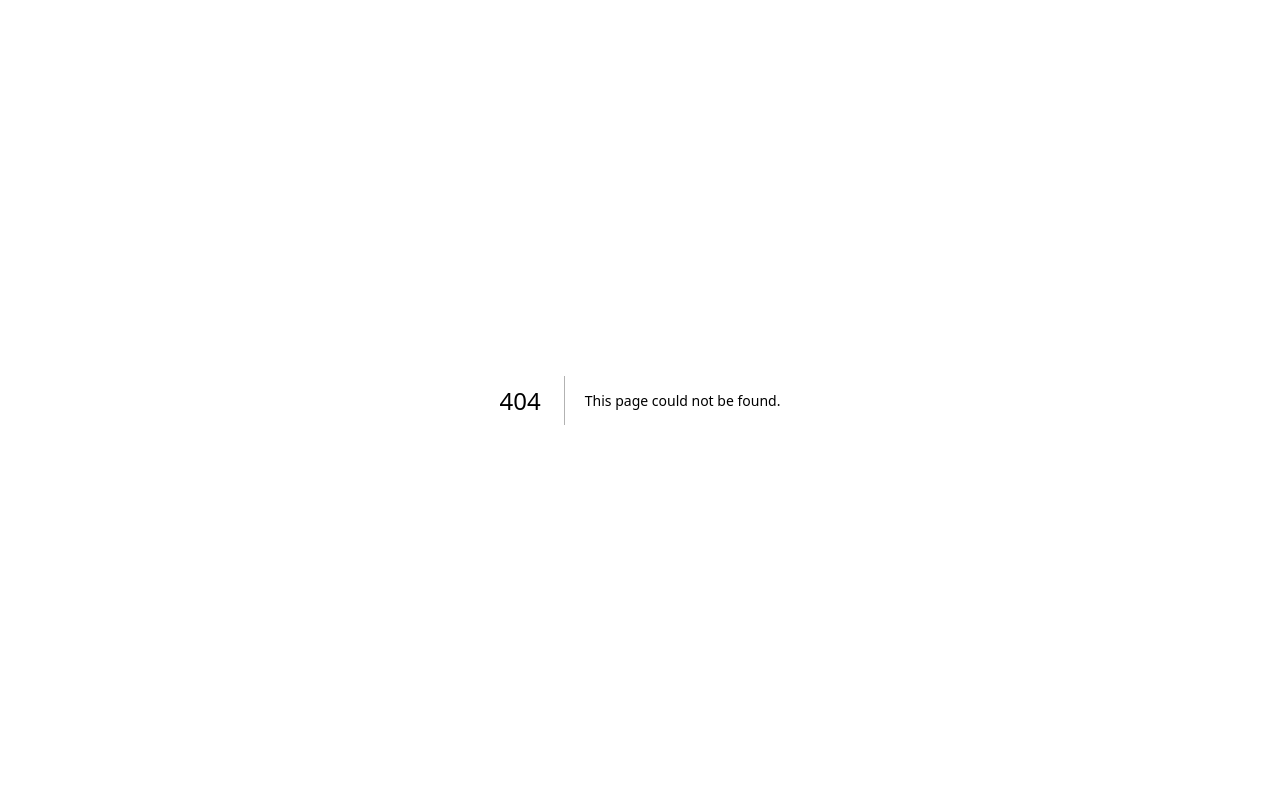
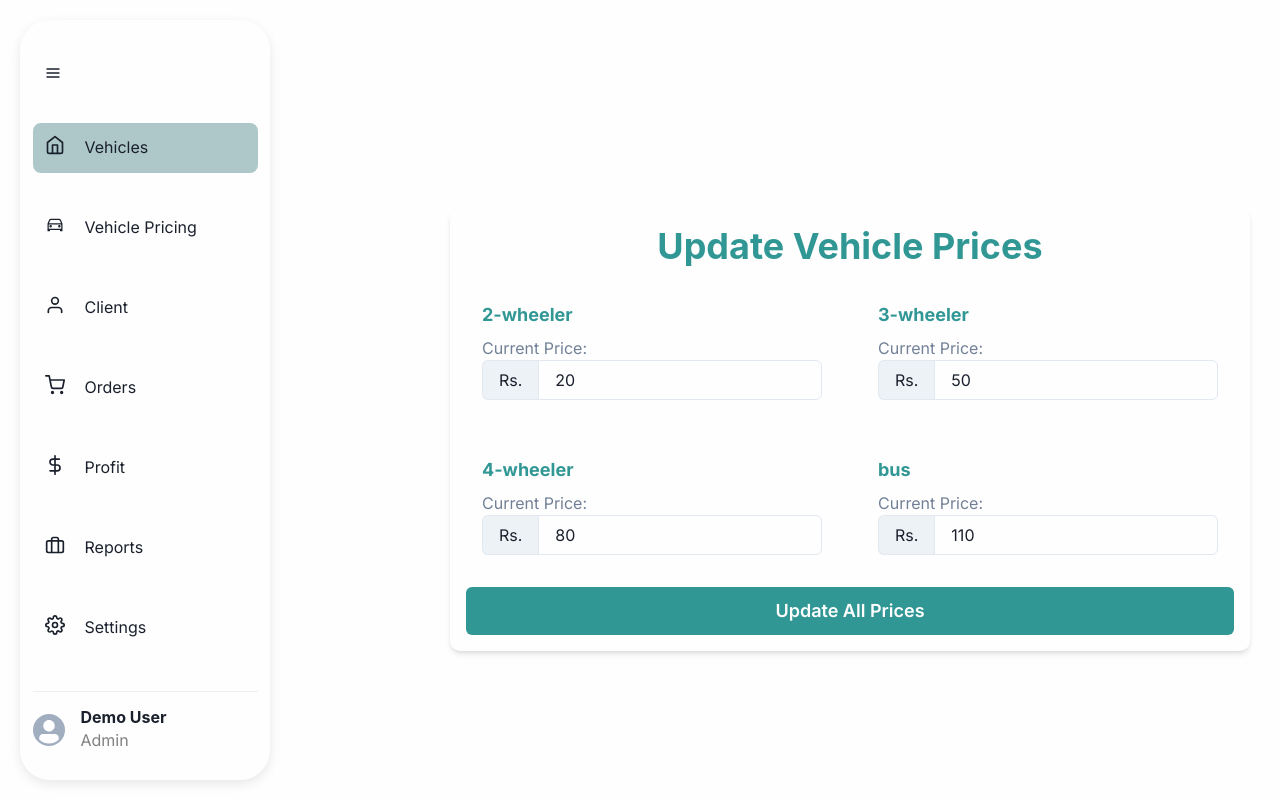
Before and after one commit to Akib-Vijapura/parcking-system, a Next.js app: page /admin/vehiclepricing in a window 1280 px wide. Before the commit this address had no page. Built offline with nearby package versions, Linux system fonts and the light colour scheme.

Commit message:
Create UI for update vehicle prices

```diff
--- /dev/null
+++ b/app/admin/vehiclepricing/page.js
@@ -0,0 +1,106 @@
+"use client";
+
+import React, { useState } from "react";
+import {
+  Box,
+  Grid,
+  Text,
+  Input,
+  Button,
+  Card,
+  Heading,
+  Flex,
+  InputGroup,
+  InputLeftAddon,
+} from "@chakra-ui/react";
+import Sidebar from "@/app/components/Sidebar";
+
+const VehiclePriceUpdate = () => {
+  const vehicleTypes = ["2-wheeler", "3-wheeler", "4-wheeler", "bus"];
+  const defaultPrices = {
+    "2-wheeler": 20,
+    "3-wheeler": 50,
+    "4-wheeler": 80,
+    bus: 110,
+  };
+  const [prices, setPrices] = useState(defaultPrices);
+  const [selectedTab, setSelectedTab] = useState();
+
+  const tabChangeHandlerCallback = (currTab) => {
+    console.log("Selected tab is =", currTab);
+    setSelectedTab(currTab);
+  };
+
+  const handlePriceChange = (vehicleType, newValue) => {
+    setPrices((prevPrices) => ({
+      ...prevPrices,
+      [vehicleType]: newValue,
+    }));
+  };
+
+  const handleUpdateAllPrices = () => {
+    // Update all prices in backend based on prices object
+    console.log("Updating all prices:", prices);
+  };
+
+  return (
+    <>
+      <Flex
+        direction="row"
+        w="full"
+        h="screen"
+        // justifyContent="center"
+        alignItems="center"
+      >
+        <Sidebar tabChangeHandler={tabChangeHandlerCallback} />
+        <Box
+          className="outer-box"
+          ml={"200px"}
+          mt={"80px"}
+          p={4}
+          rounded={"10px"}
+          shadow="md"
+          bg="white"
+          w="80%"
+          maxW="800px"
+        >
+          <Heading textAlign={"center"} mb={4} color="teal.500">
+            Update Vehicle Prices
+          </Heading>
+          <Grid templateColumns={["repeat(1, 1fr)", "repeat(2, 1fr)"]} gap={6}>
+            {vehicleTypes.map((type) => (
+              <Card key={type} p={4} rounded shadow>
+                <Text fontSize="lg" fontWeight="bold" color="teal.500">
+                  {type}
+                </Text>
+                <Box mt={2}>
+                  <Text color="gray.500">Current Price:</Text>
+                  <InputGroup>
+                    <InputLeftAddon children="Rs." />
+                    <Input
+                      placeholder="Enter Price"
+                      type="number"
+                      value={prices[type]}
+                      onChange={(e) => handlePriceChange(type, e.target.value)}
+                    />
+                  </InputGroup>
+                </Box>
+              </Card>
+            ))}
+          </Grid>
+          <Button
+            mt={4}
+            colorScheme="teal"
+            onClick={handleUpdateAllPrices}
+            size={"lg"}
+            w="100%"
+          >
+            Update All Prices
+          </Button>
+        </Box>
+      </Flex>
+    </>
+  );
+};
+
+export default VehiclePriceUpdate;
--- a/app/components/Sidebar.js
+++ b/app/components/Sidebar.js
@@ -19,15 +19,23 @@ import {
   FiBriefcase,
   FiSettings,
 } from "react-icons/fi";
+import { IoCarOutline } from "react-icons/io5";
 import NavItem from "./NavItem";
+import { useRouter } from "next/navigation";
 
 const Sidebar = ({ tabChangeHandler }) => {
   const [navSize, setNavSize] = useState("large");
   const [activeItem, setActiveItem] = useState("Vehicles");
+  const router = useRouter();
 
   const handleItemClick = (title) => {
     setActiveItem(title);
     tabChangeHandler(title);
+    if (title === "Vehicles") {
+      router.push(`/admin`);
+    } else {
+      router.push(`/admin/${title}`);
+    }
   };
 
   return (
@@ -37,7 +45,7 @@ const Sidebar = ({ tabChangeHandler }) => {
       h="95vh"
       marginTop="2.5vh"
       boxShadow="0 4px 12px 0 rgba(0,0,0,0.09)"
-      w={navSize === "small" ? "75px" : "200px"}
+      w={navSize === "small" ? "75px" : "250px"}
       flexDir="column"
       justifyContent="space-between"
       borderRadius={navSize === "small" ? "15px" : "30px"}
@@ -71,10 +79,10 @@ const Sidebar = ({ tabChangeHandler }) => {
         />
         <NavItem
           navSize={navSize}
-          icon={FiCalendar}
-          title="Calendar"
-          active={activeItem === "Calendar"}
-          onClick={() => handleItemClick("Calendar")}
+          icon={IoCarOutline}
+          title="Vehicle Pricing"
+          active={activeItem === "vehiclepricing"}
+          onClick={() => handleItemClick("vehiclepricing")}
         />
         <NavItem
           navSize={navSize}
```
